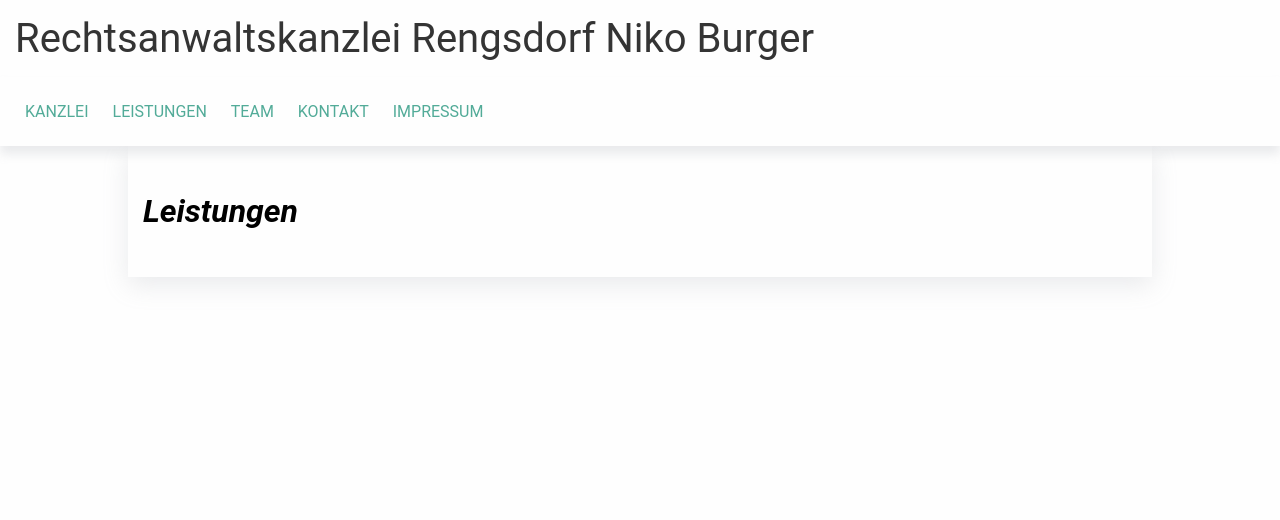
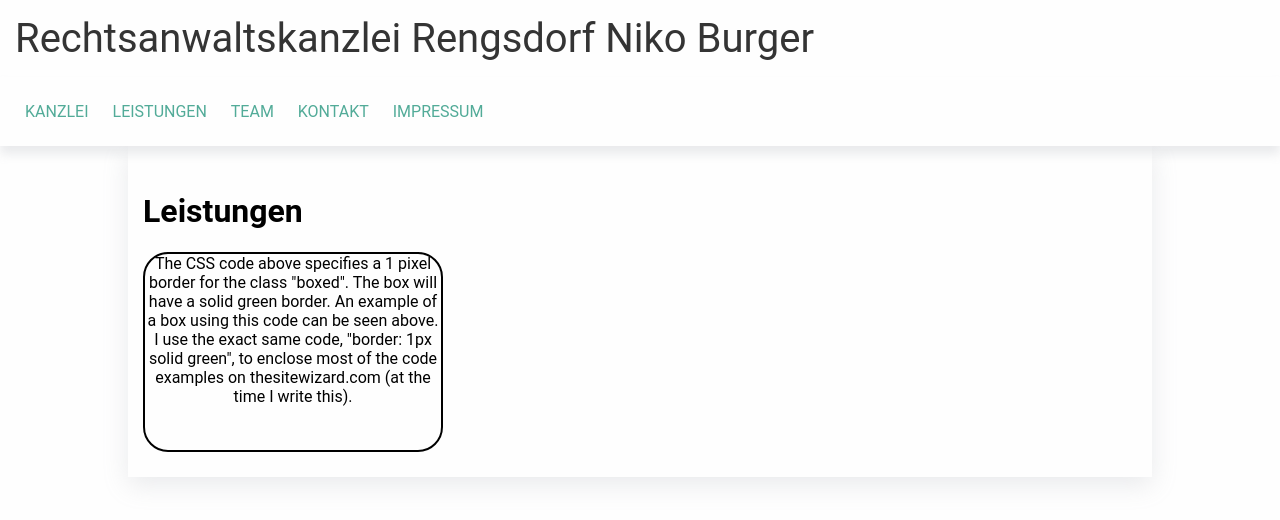
Before and after one commit to zapZarapAnzeige/Website, a plain HTML site: page leistungen.html in a window 1280 px wide. Drawn offline with Linux system fonts and the light colour scheme; a web font is replaced by a local one.

Commit message:
Boxes added + code Formatting

```diff
--- a/leistungen.html
+++ b/leistungen.html
@@ -1,5 +1,6 @@
 <!DOCTYPE html>
 <html lang="de">
+
 <head>
     <meta charset="UTF-8">
     <meta http-equiv="X-UA-Compatible" content="IE=edge">
@@ -19,4 +20,12 @@
 </nav>
 <div class="page">
     <h1>Leistungen</h1>
+    <div class="box-container">
+
+
+        <div class="box-item">The CSS code above specifies a 1 pixel border for the class "boxed". The box will have a
+            solid green border. An example of a box using this code can be seen above. I use the exact same code,
+            "border: 1px solid green", to enclose most of the code examples on thesitewizard.com (at the time I write
+            this).</div>
+    </div>
 </div>
--- a/style.css
+++ b/style.css
@@ -25,8 +25,11 @@ nav {
     box-shadow: #959da533 0px 8px 10px;
     opacity: 1;
 }
+
+
 /*underline effect*/
-nav li a::after{
+
+nav li a::after {
     content: '';
     position: absolute;
     left: 0px;
@@ -37,21 +40,24 @@ nav li a::after{
     transform-origin: bottom center;
     transition: transform 0.5s ease;
     transform: scaleX(0);
-
 }
 
 nav a:hover::after {
     transform-origin: bottom center;
     transform: scaleX(1);
 }
+
+
 /*underline effect*/
+
 li {
     display: inline-block;
     list-style: none;
     padding: 10px;
 }
-h1{
-    font-style: italic;
+
+h1 {
+    font-style: normal;
 }
 
 a {
@@ -61,7 +67,6 @@ a {
     display: block;
 }
 
-
 footer {
     text-align: center;
     box-shadow: #959da533 0px 8px 24px;
@@ -70,19 +75,22 @@ box-shadow: #959da533 0px 8px 24px;
     margin: 0 auto;
 }
 
+
 /*darken effect*/
+
 footer a:Hover {
     color: #2b6777;
 }
+
+
 /*darken effect*/
-hr{
+
+hr {
     width: 1024px;
     margin: 0 auto;
     /*@include .page*/
     border-top: 2px;
     color: #c8d8e4;
-
-
 }
 
 .page {
@@ -123,8 +131,24 @@ hr{
     opacity: 0.7;
 }
 
+.box-container {
+    display: inline-block;
+}
 
+.box-item {
+    border: 2px solid black;
+    width: 300px;
+    height: 200px;
+    border-radius: 25px;
+    text-align: center;
+    /*background: url(paper.gif);*/
+}
 
+div .maps {
+    height: 300px;
+    width: 100%;
+    margin-top: 10px;
+}
 
 @font-face {
     font-family: Roboto;
```
Also changed, not shown: contact.html (+10 -32 lines), datenschutz.html (+1 -0 lines), impressum.html (+1 -0 lines), index.html (+9 -12 lines), team.html (+1 -0 lines), 1 other file. Lines whose indentation alone changed are shown as unchanged.
